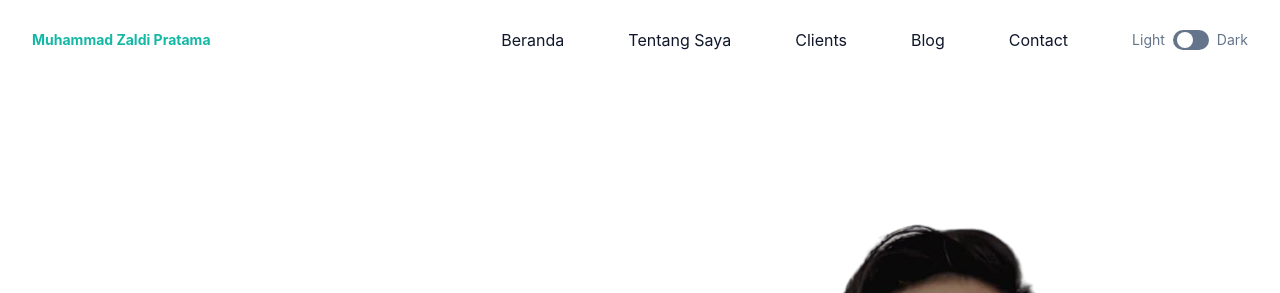
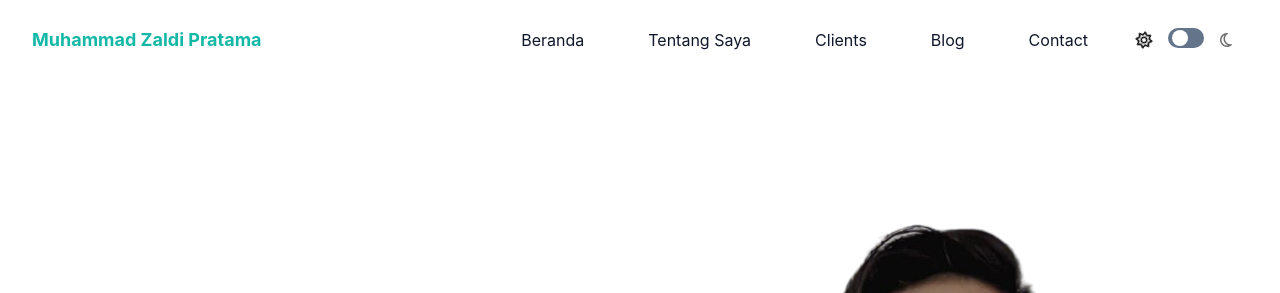
Before and after one commit to zaldyprtm/Muzalpra-portfolio, a website: page index.html in a window 1280 px wide. Shown: the top 293 px of the page. Drawn offline with Linux system fonts and the light colour scheme.

Commit message:
update icon

```diff
--- a/index.html
+++ b/index.html
@@ -4,6 +4,7 @@
     <meta charset="UTF-8">
     <meta name="viewport" content="width=device-width, initial-scale=1.0">
     <link rel="stylesheet" href="dist/output.css">
+    <script src="https://kit.fontawesome.com/a363c6a721.js" crossorigin="anonymous"></script>
     <style>
         html {
             scroll-behavior: smooth;
@@ -28,7 +29,7 @@ if (localStorage.theme === 'dark' || (!('theme' in localStorage) && window.match
     <div class="container">
         <div class="flex items-center justify-between relative">
             <div class="px-4">
-                <a href="#home" class="font-bold text-lg text-primary block py-6 sm:text-sm dark:hover:text-white transition duration-300 ease-in-out">Muhammad Zaldi Pratama</a>
+                <a href="#home" class="font-bold text-lg text-primary block py-6 sm:text-xs dark:hover:text-white transition duration-300 ease-in-out">Muhammad Zaldi Pratama</a>
             </div>
             <div class="flex items-center px-4">
                 <button id="hamburger" name="hamburger" type="button" class="block absolute right-4 lg:hidden">
@@ -54,16 +55,16 @@ if (localStorage.theme === 'dark' || (!('theme' in localStorage) && window.match
                         <li class="group">
                             <a href="#contact" class="text-base text-dark py-2 mx-8 flex group-hover:text-primary dark:text-white transition duration-300 ease-in-out">Contact</a>
                         </li>
-                        <li class="flex items-center pl-8 mt-3 lg:mt-0">
-                            <div class="flex">
-                                <span class="mr-2 text-sm text-slate-500">Light</span>
+                        <li class="flex items-center pl-2 mt-3 lg:mt-0">
+                            <div class="flex"><span class="px-4 mt-0 dark:text-white">
+                            <i class="fa-regular fa-sun fa-spin"></i></span>
                                 <input type="checkbox" class="hidden" id="dark-toggle">
                                 <label for="dark-toggle">
                                     <div class="flex h-5 w-9 cursor-pointer items-center rounded-full bg-slate-500 p-1">
                                         <div class="toggle-circle h-4 w-4 rounded-full bg-white transition duration-500 ease-in-out"></div>
                                     </div>
-                                </label>
-                                <span class="ml-2 text-sm text-slate-500">Dark</span>
+                                </label><span class="px-4 dark:text-white">
+                                <i class="fa-regular fa-moon fa-fade"></i></span>
                             </div>
                         </li>
                     </ul>
```
